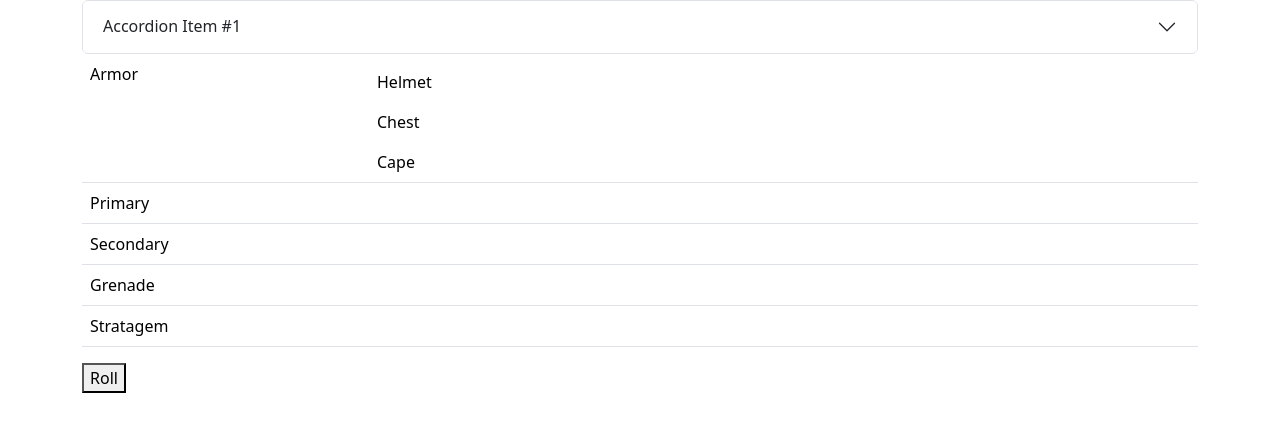
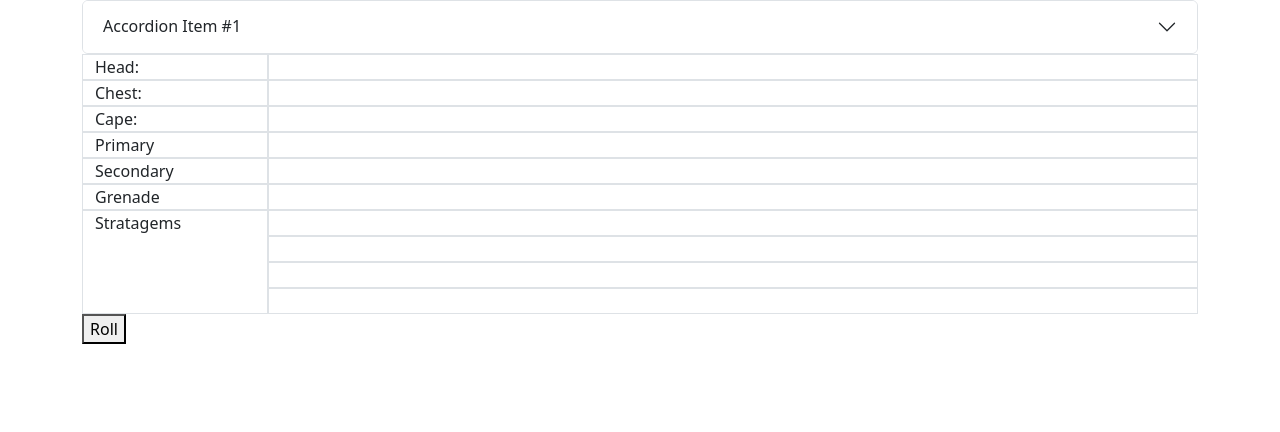
Before and after one commit to forestfish12/helldivers_randomizer, a plain HTML site: page index.html in a window 1280 px wide. Drawn offline with nearby package versions, Linux system fonts and the light colour scheme.

Commit message:
Improved layout using the grid system instead of tables

```diff
--- a/index.html
+++ b/index.html
@@ -66,8 +66,54 @@
             <p id="result-grenade"></p>
             <h2>Stratagems</h2>
             <p id="result-stratagem"></p> -->
-            <!-- TODO: Change this table to use the bootstrap grid system and columns. -->
-            <table class="table">
+            <div class="container">
+                <!-- <div class="row">
+                    <div class="col-2 border border-end-0">Armor</div>
+                    <div class="col border border-start-0"></div>
+                </div> -->
+                <div class="row">
+                    <div class="col-2 border">Head:</div>
+                    <div class="col border" id="result-helmet"></div>
+                </div>
+                <div class="row">
+                    <div class="col-2 border">Chest:</div>
+                    <div class="col border" id="result-armor"></div>
+                </div>
+                <div class="row">
+                    <div class="col-2 border">Cape:</div>
+                    <div class="col border" id="result-cape"></div>
+                </div>
+                <div class="row">
+                    <div class="col-2 border">Primary</div>
+                    <div class="col border" id="result-primary"></div>
+                </div>
+                <div class="row">
+                    <div class="col-2 border">Secondary</div>
+                    <div class="col border" id="result-secondary"></div>
+                </div>
+                <div class="row">
+                    <div class="col-2 border">Grenade</div>
+                    <div class="col border" id="result-grenade"></div>
+                </div>
+                <div class="row">
+                    <div class="col-2 border">Stratagems</div>
+                    <div class="col" id="result-stratagem">
+                        <div class="row">
+                            <div class="stratagem col border">&nbsp;</div>
+                        </div>
+                        <div class="row">
+                            <div class="stratagem col border">&nbsp;</div>
+                        </div>
+                        <div class="row">
+                            <div class="stratagem col border">&nbsp;</div>
+                        </div>
+                        <div class="row">
+                            <div class="stratagem col border">&nbsp;</div>
+                        </div>
+                    </div>
+                </div>
+            </div>
+            <!-- <table class="table">
                 <tr>
                     <td class="w-25">Armor</td>
                     <td class="pb-0">
@@ -103,7 +149,7 @@
                     <td>Stratagem</td>
                     <td id="result-stratagem"></td>
                 </tr>
-            </table>
+            </table> -->
             <button id="roll-button">Roll</button>
         </div>
     </main>
--- a/scripts/index.js
+++ b/scripts/index.js
@@ -11,7 +11,7 @@ const resultCape = document.getElementById("result-cape");
 const resultPrimary = document.getElementById("result-primary");
 const resultSecondary = document.getElementById("result-secondary");
 const resultGrenade = document.getElementById("result-grenade");
-const resultStratagem = document.getElementById("result-stratagem");
+const resultStratagems = document.getElementsByClassName("stratagem");
 const rollButton = document.getElementById("roll-button");
 
 const armors = data.armor_sets.map(x => x.armor)
@@ -53,12 +53,15 @@ function getStratagems() {
     }
   }
 
-  let stratagems = '';
-  for (const strat of strats) {
-    stratagems += `${data.stratagems[strat]}, `;
+  // let stratagems = '';
+  for (const stratagem of resultStratagems) {
+    stratagem.innerHTML = data.stratagems[strats.pop()]
   }
+  // for (const strat of strats) {
+  //   stratagems += `${data.stratagems[strat]}, `;
+  // }
 
-  return stratagems;
+  // return stratagems;
 }
 
 function handleRoll() {
@@ -71,7 +74,7 @@ function handleRoll() {
   resultPrimary.innerText = getRandomItem(data.primaries);
   resultSecondary.innerText = getRandomItem(data.secondaries);
   resultGrenade.innerText = getRandomItem(data.grenades);
-  resultStratagem.innerText = getStratagems();
+  getStratagems();
 }
 
 init();
```
